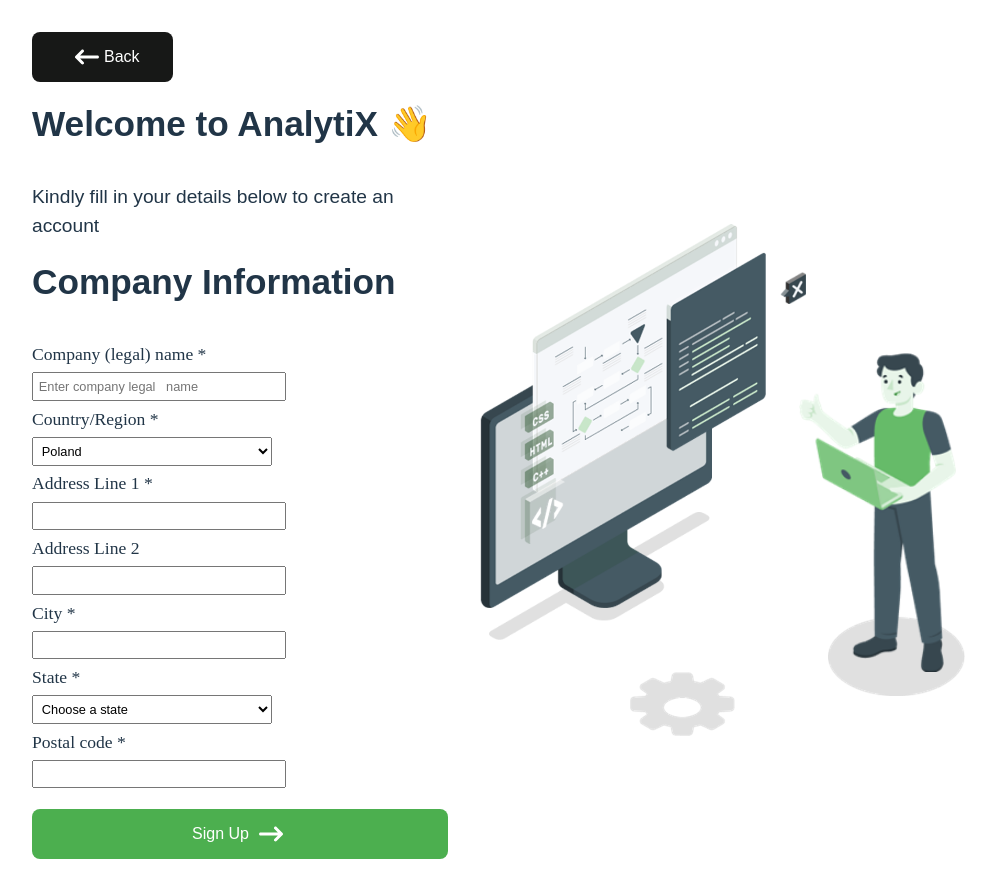
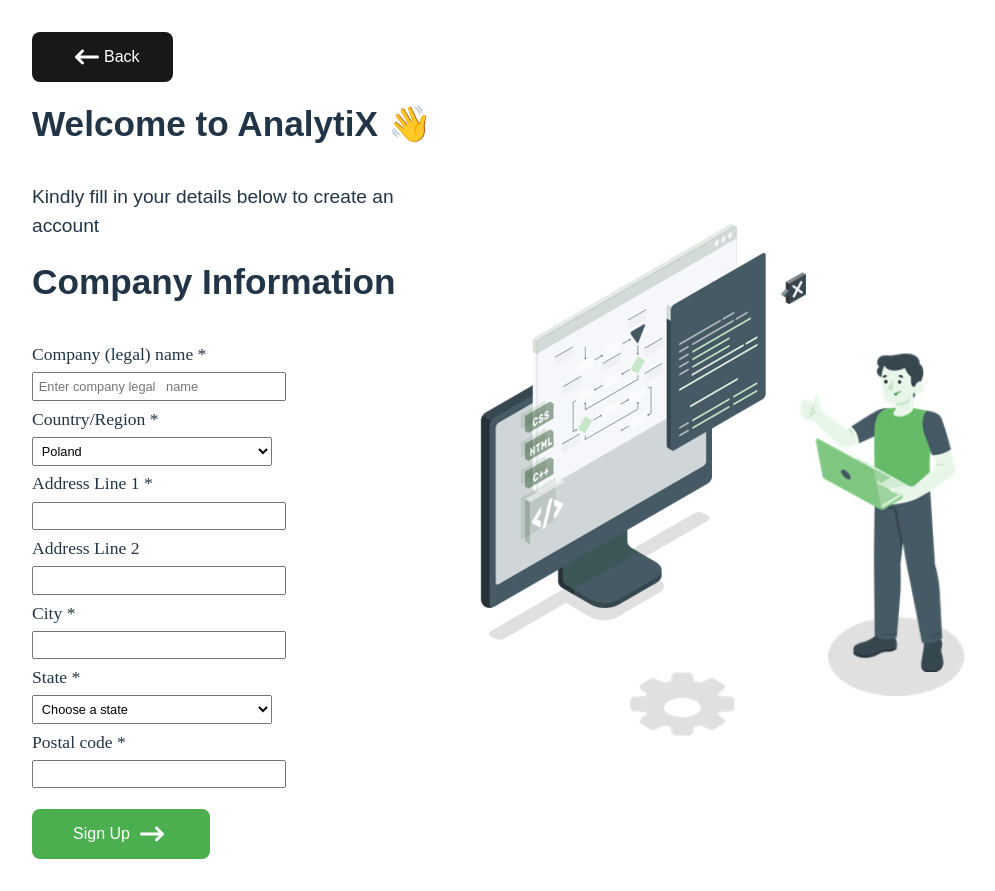
Before and after one commit to Poyetnyax/Data-WebApp, a React (Vite) app: page /sign-up in a window 1280 px wide. Shown: the whole page, without its empty margins (256-1251 px from the left). Built offline with nearby package versions, Linux system fonts and the light colour scheme.

Commit message:
rebase fixes

```diff
--- a/src/Layouts/SignIn.jsx
+++ b/src/Layouts/SignIn.jsx
@@ -1,5 +1,4 @@
 import "./SignIn.css";
-import Button from "../Components/Atoms/Button/Button";
 import person from "../Assets/images/person.png";
 import device from "../Assets/images/device.png";
 import windows from "../Assets/images/windows.png";
@@ -10,6 +9,7 @@
 import { Link } from "react-router-dom";
 import { FontAwesomeIcon } from "@fortawesome/react-fontawesome";
 import { faArrowLeftLong } from "@fortawesome/free-solid-svg-icons";
+import { faArrowRightLong } from "@fortawesome/free-solid-svg-icons";
 
 function SignIn() {
     return (
@@ -21,7 +21,9 @@
             <h2 className="heading">Sign-in</h2>
             <input className="inputspace" type="text" placeholder="Username" required />
             <input className="inputspace" type="text" placeholder="Password" required />
-            <Button name="Sign In" />
+            <button className="button" onClick={() => window.location.href = 'https://popsoko.github.io/Pylogg/'} >
+             {'Sign In'} <FontAwesomeIcon className="icon" icon={faArrowRightLong} />
+            </button>
         </div>
         <div className="illustration-container">
           <div className="illustration-left">
--- a/src/Layouts/SignUp.jsx
+++ b/src/Layouts/SignUp.jsx
@@ -69,7 +69,7 @@
             <input className="details" type="text" placeholder=" " required />
           </label>
         </form>
-        <Button name="Sign Up"/>
+        <Link to='/sign-in'><Button name="Sign Up"/></Link>
       </div>
       <div className="illustration-container">
           <div className="illustration-left">
--- a/src/components/Atoms/Button/Button.jsx
+++ b/src/components/Atoms/Button/Button.jsx
@@ -1,13 +1,15 @@
 import PropTypes from "prop-types";
 import "./Button.css";
-
 import { FontAwesomeIcon } from "@fortawesome/react-fontawesome";
 import { faArrowRightLong } from "@fortawesome/free-solid-svg-icons";
 
+/*The button Link */
+export let link = '';
+
 function Button({ name }) {
   return (
-    <button className="button">
-      {name} <FontAwesomeIcon className="icon" icon={faArrowRightLong} data-testid="icon"/>
+    <button className="button" >
+      {name} <FontAwesomeIcon className="icon" icon={faArrowRightLong} />
     </button>
   );
 }
```
